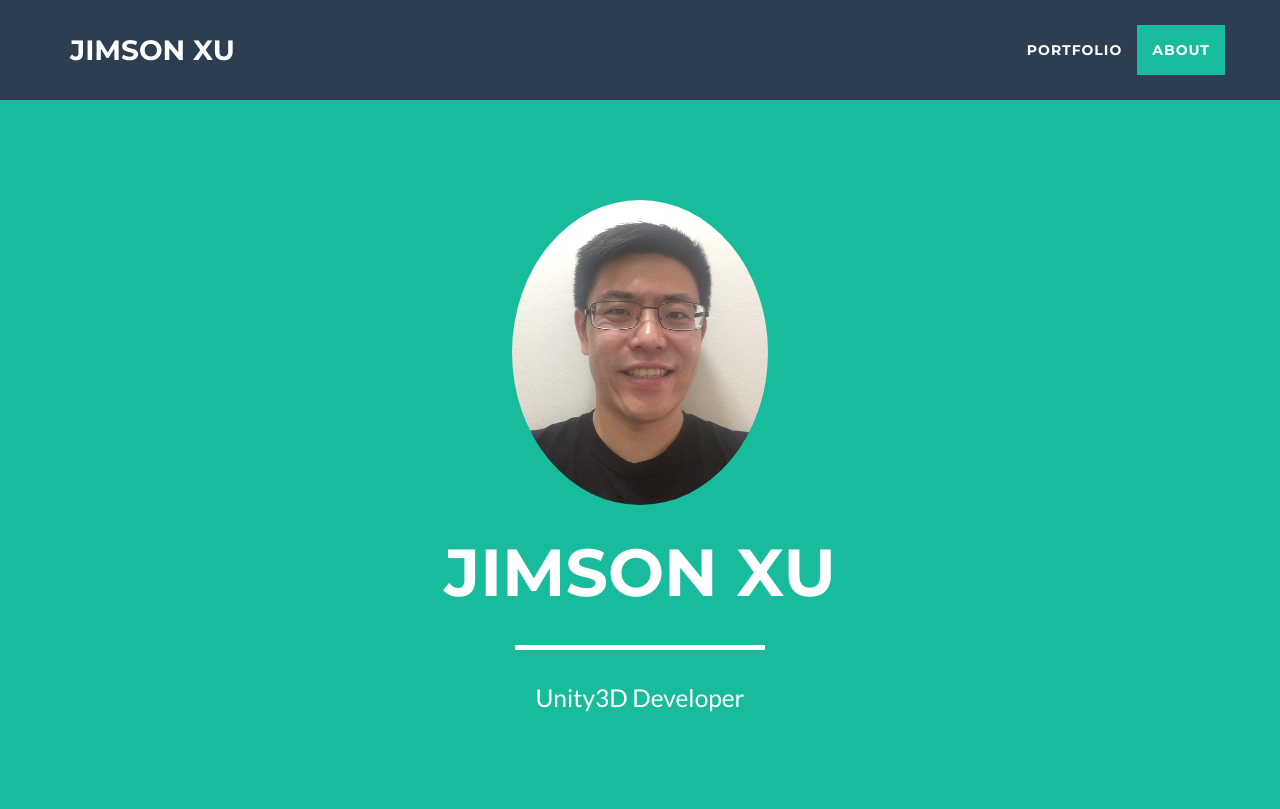
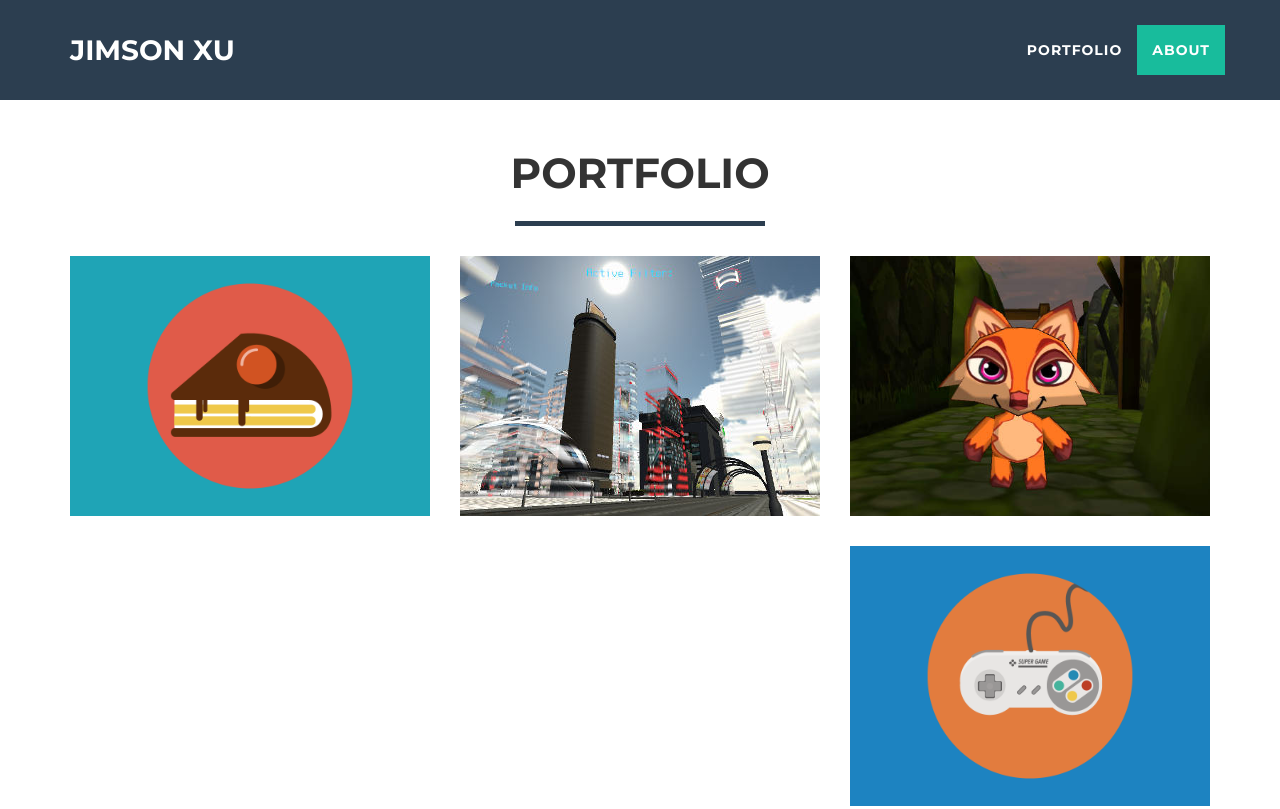
Before and after one commit to jimsonxu/jimsonxu.github.io, a website: page index.html in a window 1280 px wide. Shown: the top 809 px of the page. Drawn offline with nearby package versions, Linux system fonts and the light colour scheme.

Commit message:
Remove header
Because there is no more header, we have to add additional padding to the portfolio container to make it look nice. And all of these changes need to propagate from the less file to the min.css file. Used gulp tasks to get this job done.

```diff
--- a/index.html
+++ b/index.html
@@ -63,21 +63,6 @@
         <!-- /.container-fluid -->
     </nav>
 
-    <!-- Header -->
-    <header>
-        <div class="container">
-            <div class="row">
-                <div class="col-lg-12">
-                    <img class="img-responsive img-circle" src="img/profile-picture.png" alt="">
-                    <div class="intro-text">
-                        <span class="name">Jimson Xu</span>
-                        <hr class="star-light">
-                        <span class="skills">Unity3D Developer</span>
-                    </div>
-                </div>
-            </div>
-        </div>
-    </header>
 
     <!-- Portfolio Grid Section -->
     <section id="portfolio">
--- a/less/freelancer.less
+++ b/less/freelancer.less
@@ -220,6 +220,9 @@ section.success {
 }
 
 #portfolio {
+	.container {
+		padding-top: 50px;
+	}
     .portfolio-item {
         margin: 0 0 15px;
         right: 0;
```
Also changed, not shown: css/freelancer.css, css/freelancer.min.css.
